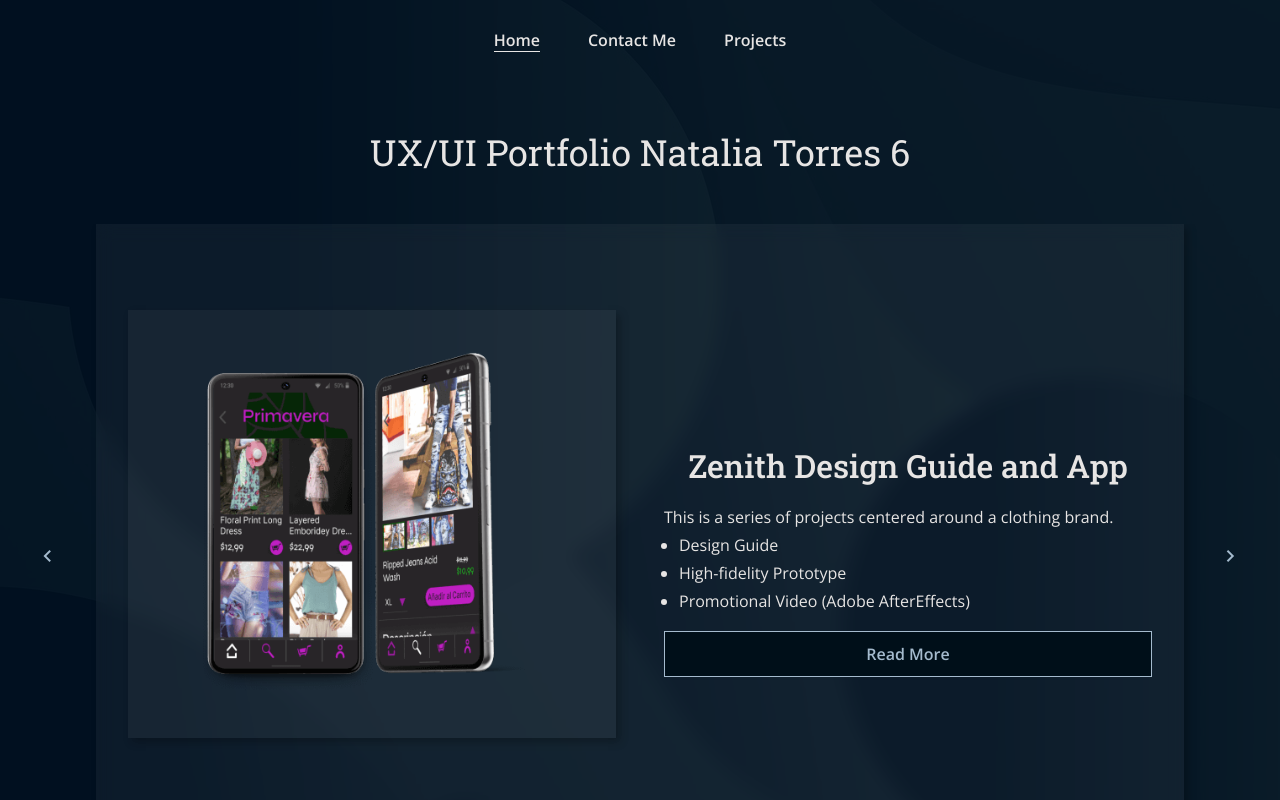
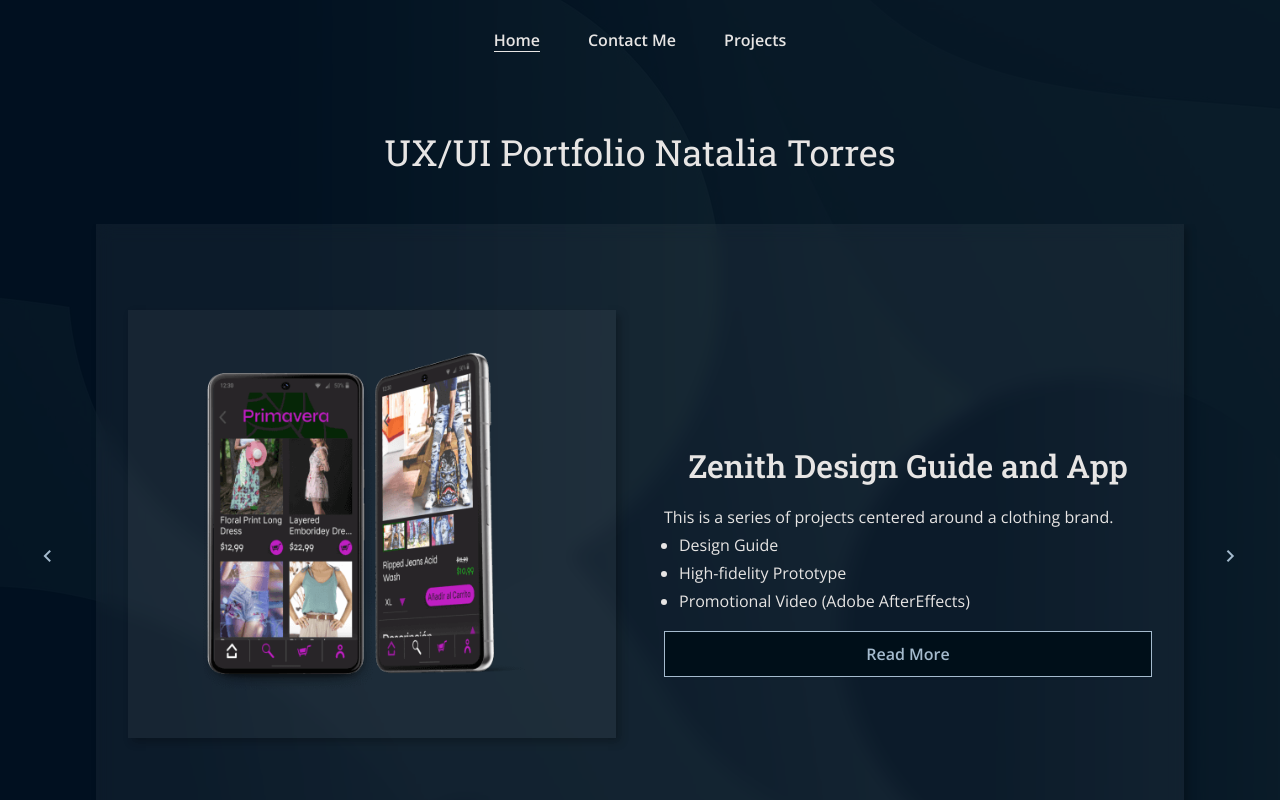
Before and after one commit to nstorresv/portfolio, a plain HTML site: page index.html in a window 1280 px wide. Shown: the top 800 px of the page. Drawn offline with nearby package versions, Linux system fonts and the light colour scheme; a web font is replaced by a local one.

Commit message:
Update index.html

```diff
--- a/index.html
+++ b/index.html
@@ -3,7 +3,7 @@
 <head>
     <meta charset="UTF-8">
     <meta name="viewport" content="width=device-width, initial-scale=1.0">
-    <title>Natalias Portfolio</title>
+    <title>Natalia's Portfolio</title>
 
     <link rel="stylesheet" href="styles/sliderStyle.css">
     <link rel="shortcut icon" type="image/x-icon" href="portfolio-logo.ico" />
@@ -35,7 +35,7 @@
         </nav>
     </header>
     <main>
-      <h1>UX/UI Portfolio Natalia Torres 6</h1>
+      <h1>UX/UI Portfolio Natalia Torres</h1>
         <!--here goes slider -->
 
         <div class="slider">
```
